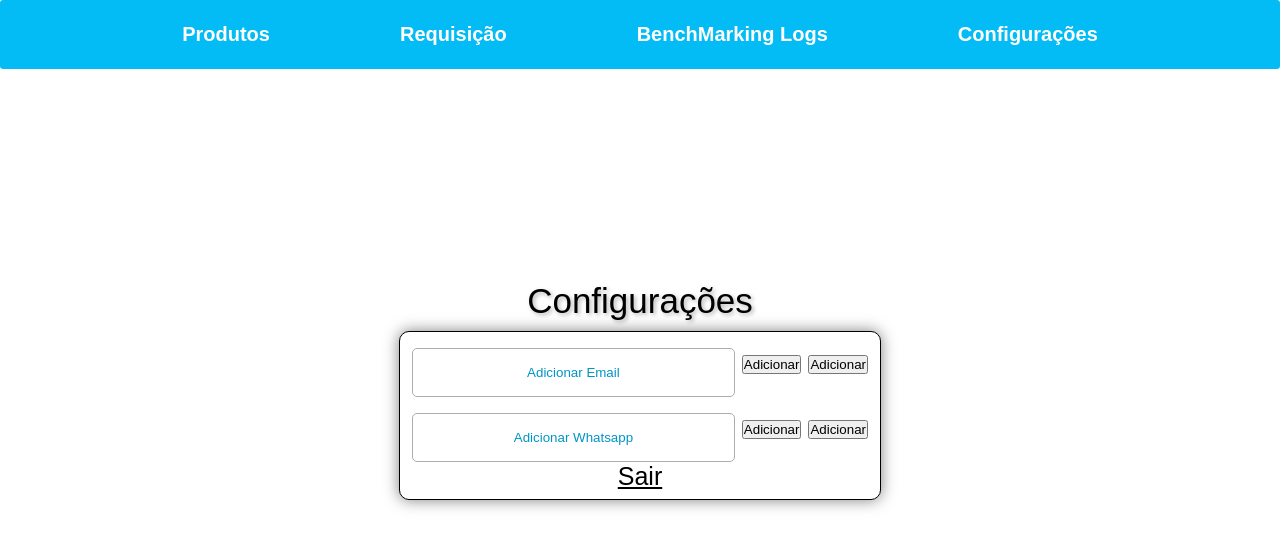
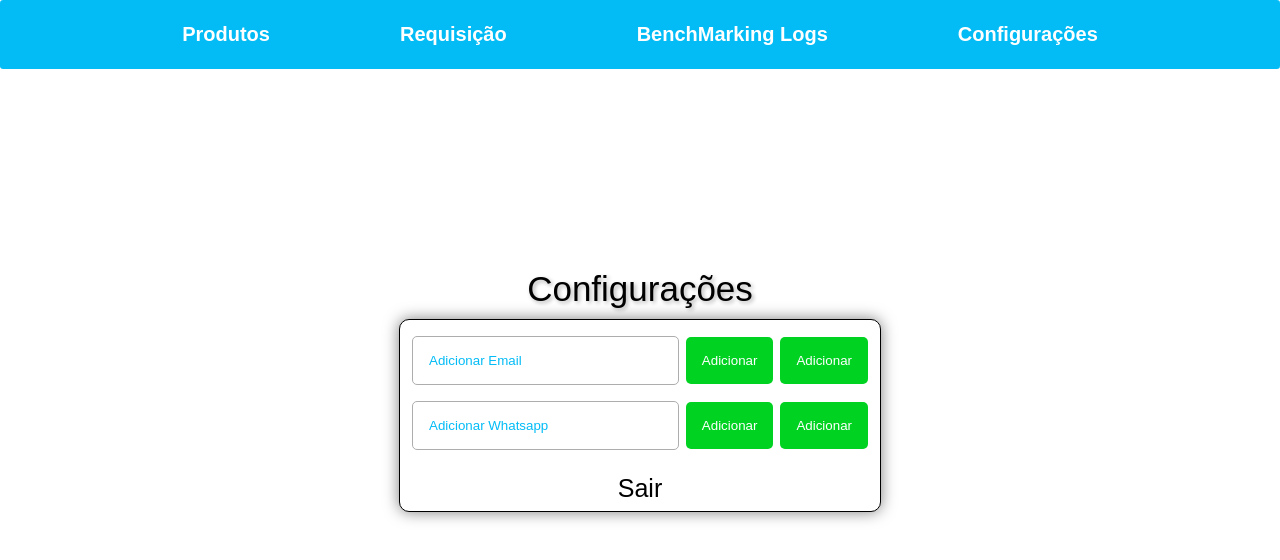
Before and after one commit to Aislann/AlmoxarifadoInteligente, a React (Vite) app: page /Configuracoes in a window 1280 px wide. Shown: the top 560 px of the page. Built offline with nearby package versions, Linux system fonts and the light colour scheme.

Commit message:
Update ConfigDadosStyle.css

```diff
--- a/src/components/Configuracoes/ConfigDadosStyle.css
+++ b/src/components/Configuracoes/ConfigDadosStyle.css
@@ -34,25 +34,12 @@
 
 #trocar{
     color: #03BCF6;
-
-    display: flex;
-    justify-content: center;
-    align-items: center;
-}
-
-#trocar{
-    color: #0095C5;
-
     background-color: white;
     display: flex;
     padding: 16px;
     border-radius: 5px;
     border: 1px solid #adadad;
-
     outline-color: #90ee90;
-
-    outline-color: #00c569;
-
     width: 100%;
     margin-top: 1rem;
 
@@ -70,18 +57,13 @@
 
 }
 
-
+.add {
     color: white;
     background-color: #00D222;
     border: none;
     margin-top: 1rem;
     border-radius: 5px;
     padding: 1rem;
-
-    border: none;
-    color: #00c569;
-    margin-top: 1rem;
-    background-color: white;
     cursor: pointer;
 
 }
```
